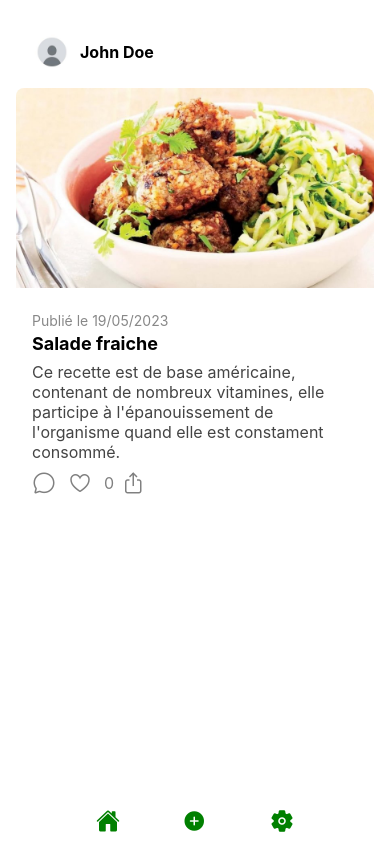
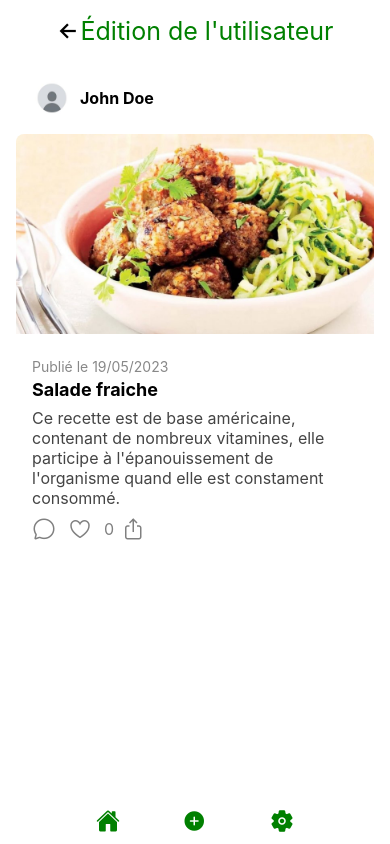
Before and after one commit to Billy3Joe/healthy-recipes-app, a React Native app: screen /PostsUser in a window 390 px wide. Built offline with nearby package versions, Linux system fonts and the light colour scheme.

Commit message:
Update front pages ok

```diff
--- a/pages/CreatePost.js
+++ b/pages/CreatePost.js
@@ -1,5 +1,14 @@
 import React, { useState } from 'react';
-import { View, TextInput, TouchableOpacity, Text, Image, StyleSheet } from 'react-native';
+import {
+  View,
+  TextInput,
+  TouchableOpacity,
+  Text,
+  Image,
+  StyleSheet
+ } from 'react-native';
+import { useNavigation} from "@react-navigation/native";
+import { Ionicons } from '@expo/vector-icons';
 import BottomBar from '../components/BottomBar';
 import firebase from 'firebase/compat/app';
 import 'firebase/compat/firestore';
@@ -7,7 +16,7 @@ import 'firebase/compat/storage';
 import * as ImagePicker from 'expo-image-picker';
 
 const CreatePost = () => {
-
+  const navigation = useNavigation();
   const [image, setImage] = useState('');
   const [title, setTitle] = useState('');
   const [description, setDescription] = useState('');
@@ -99,15 +108,17 @@ const CreatePost = () => {
 
   return (
     <View style={styles.container}>
-      <View style={styles.navbar}>
-        {/* Contenu de votre barre de navigation */}
-        {/* <HeaderBar namePage={'CreatePost'} /> */}
+      <View style={styles.header}>
+        <TouchableOpacity style={styles.backButton}>
+          <Ionicons  onPress={() => navigation.navigate('Home')} name="arrow-back" size={24} color="black" />
+        </TouchableOpacity>
+        <Text style={styles.title}>Création de recettes</Text>
       </View>
-      <Text style={styles.title}>Créer une nouvelle recette</Text>
       <View style={styles.formContainer}>
           <TouchableOpacity style={styles.addButton} onPress={pickImage}>
             <Text style={styles.buttonText}>Select Image</Text>
           </TouchableOpacity>
+          <Text></Text>
           <TextInput
             style={styles.input}
             placeholder="Titre"
@@ -134,12 +145,14 @@ const styles = StyleSheet.create({
   container: {
     flex: 1,
     flexDirection: 'column',
-    paddingTop:180,
+    paddingTop:10,
   },
-  navbar: {
-    backgroundColor: '#f5f5f5',
-    alignSelf: 'stretch',
-    paddingHorizontal: 0,
+  header: {
+    flexDirection: 'row',
+    alignItems: 'center',
+    justifyContent: 'center',
+    paddingHorizontal: 16,
+    marginBottom: 16,
   },
   title: {
     fontSize: 24,
@@ -149,7 +162,7 @@ const styles = StyleSheet.create({
   },
   formContainer: {
     flex: 1,
-    padding: 20,
+    padding: 10,
     backgroundColor: '#FFF',
   },
   input: {
--- a/pages/FriendsList.js
+++ b/pages/FriendsList.js
@@ -1,5 +1,13 @@
 import React from 'react';
-import { View, Text, Image, StyleSheet, TouchableOpacity, FlatList } from 'react-native';
+import {
+  View,
+  Text,
+  Image,
+  StyleSheet,
+  TouchableOpacity,
+  FlatList
+} from 'react-native';
+import { useNavigation} from "@react-navigation/native";
 import { Ionicons } from '@expo/vector-icons';
 import BottomBar from "../components/BottomBar";
 
@@ -84,6 +92,7 @@ const friendsData = [
 ];
 
 const FriendsList = () => {
+  const navigation = useNavigation();
   const renderFriendItem = ({ item }) => (
     <View style={styles.friendContainer}>
       <Image source={item.photo} style={styles.friendPhoto} />
@@ -95,7 +104,7 @@ const FriendsList = () => {
     <View style={styles.container}>
       <View style={styles.header}>
         <TouchableOpacity style={styles.backButton}>
-          <Ionicons name="arrow-back" size={24} color="black" />
+          <Ionicons onPress={() => navigation.navigate('Home')}  name="arrow-back" size={24} color="black" />
         </TouchableOpacity>
         <Text style={styles.title}>Liste des amis</Text>
       </View>
--- a/pages/NewFriendsDiscover.js
+++ b/pages/NewFriendsDiscover.js
@@ -20,7 +20,7 @@ const friendsData = [
   },
   {
     id: '2',
-    name: 'Jane Smith',
+    name: 'Jane Smith ',
     photo: require('../assets/img-profiles/avatar.jpg'),
   },
   {
@@ -95,11 +95,15 @@ const NewFriendsDiscover = () => {
   const navigation = useNavigation();
   const renderFriendItem = ({ item }) => (
     <View style={styles.friendContainer}>
+      <View>
       <Image source={item.photo} style={styles.friendPhoto} />
-      <Text style={styles.friendName}>{item.name}</Text>
-      <TouchableOpacity style={styles.followButton}>
+        <Text></Text>
+        <TouchableOpacity style={styles.followButton}>
         <Text style={styles.followButtonText}>Suivre</Text>
       </TouchableOpacity>
+      </View>
+      <Text style={styles.friendName}>{item.name}</Text>
+
     </View>
   );
 
--- a/pages/PostsUser.js
+++ b/pages/PostsUser.js
@@ -1,9 +1,20 @@
 import React, { useState } from 'react';
-import { View, Text, Image, StyleSheet, TouchableOpacity, TextInput, ScrollView, SafeAreaView } from 'react-native';
+import {
+  View,
+  Text,
+  Image,
+  StyleSheet,
+  TouchableOpacity,
+  TextInput,
+  ScrollView,
+  SafeAreaView
+} from 'react-native';
+import { useNavigation} from "@react-navigation/native";
 import { Ionicons } from '@expo/vector-icons';
 import BottomBar from "../components/BottomBar";
 
 const PostsUser = () => {
+  const navigation = useNavigation();
   const [posts, setPosts] = useState([
     {
       id: 1,
@@ -72,6 +83,12 @@ const PostsUser = () => {
 
   return (
     <SafeAreaView style={styles.container}>
+       <View style={styles.header}>
+        <TouchableOpacity  style={styles.backButton}>
+          <Ionicons onPress={() => navigation.navigate('Home')} name="arrow-back" size={24} color="black" />
+        </TouchableOpacity>
+          <Text style={{ fontSize:25, color:'green'}}>Édition de l'utilisateur</Text>
+      </View>
       <ScrollView>
         {posts.map((post) => (
           <View style={styles.card} key={post.id}>
@@ -127,6 +144,13 @@ const styles = StyleSheet.create({
   container: {
     flex: 1,
     backgroundColor: '#fff',
+  },
+  header: {
+    flexDirection: 'row',
+    alignItems: 'center',
+    justifyContent: 'center',
+    paddingHorizontal: 16,
+    marginTop: 16,
   },
   card: {
     backgroundColor: '#fff',
```
Also changed, not shown: pages/Home.js (+9 -1 lines). Lines whose indentation alone changed are shown as unchanged.
